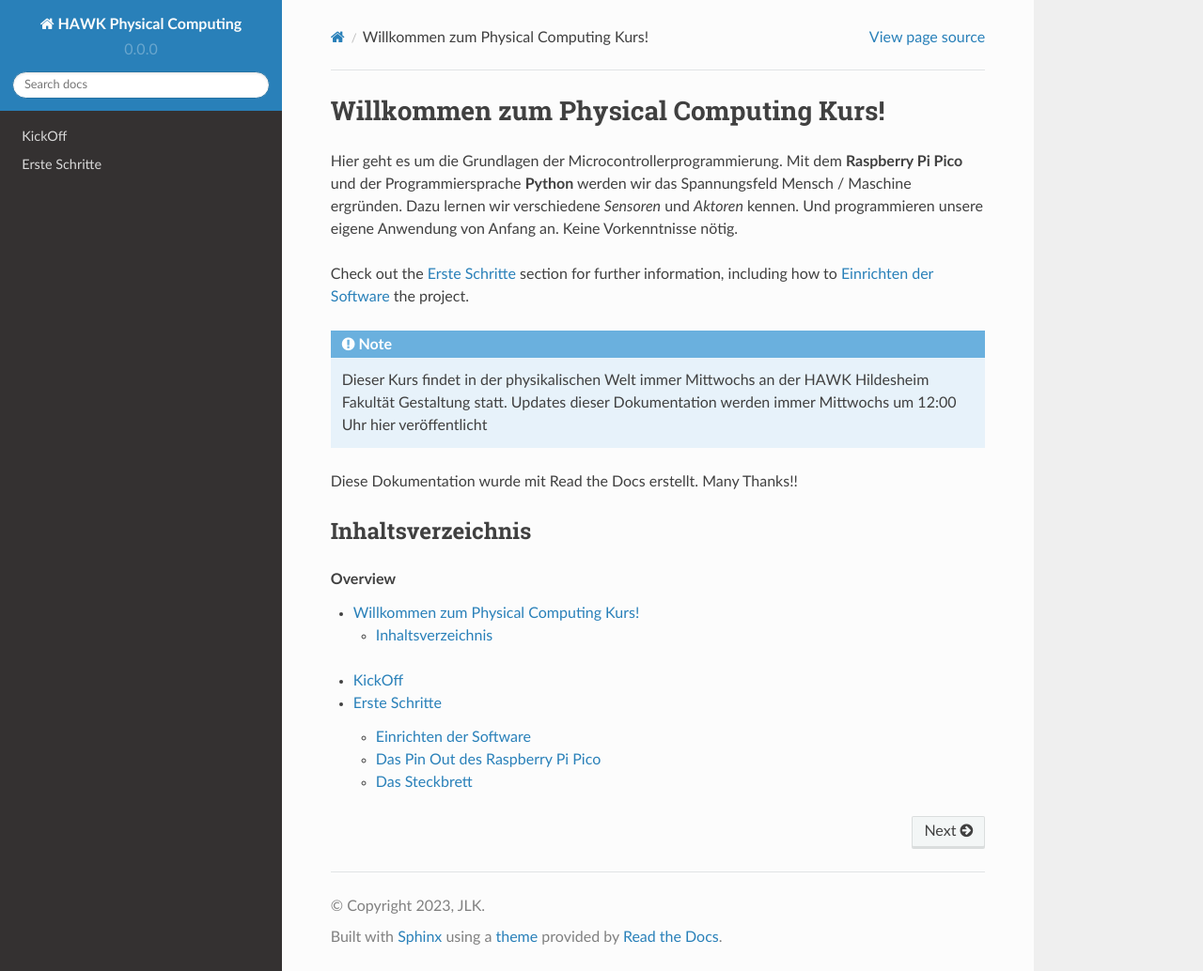
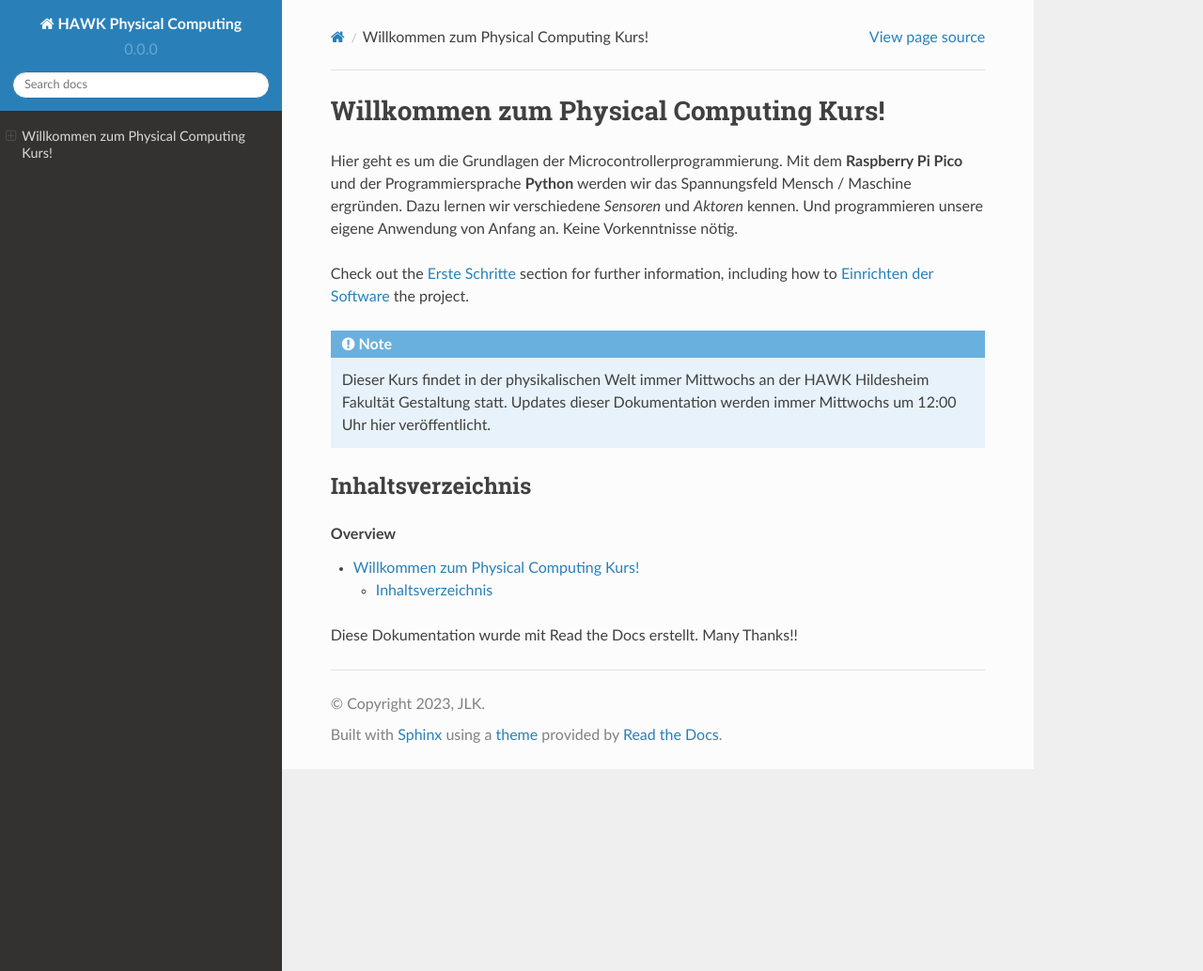
Before and after one commit to HAWK-Computing/physicalcomputing, a Sphinx documentation site: the page built from docs/index.rst, in a window 1280 px wide and 1034 px high. Shown: the whole window at 94% size. Built offline with Sphinx 7.4.7 and the Read the Docs theme 2.0.0, drawn with Linux system fonts in a browser that asks for light colours.

Commit message:
Update index.rst

```diff
--- a/docs/index.rst
+++ b/docs/index.rst
@@ -1,3 +1,7 @@
+.. meta::
+   :description: Physical Computing mit dem Pi Pico
+   :keywords: Sensor, Actor, Physicalcomputing, Programming, Prototyping
+
 Willkommen zum Physical Computing Kurs!
 ===================================
 
@@ -10,16 +14,14 @@
 
 .. note::
 
-   Dieser Kurs findet in der physikalischen Welt immer Mittwochs an der HAWK Hildesheim Fakultät Gestaltung statt.
-   Updates dieser Dokumentation werden immer Mittwochs um 12:00 Uhr hier veröffentlicht
+   Dieser Kurs findet in der physikalischen Welt immer Mittwochs an der HAWK Hildesheim Fakultät Gestaltung statt. Updates dieser Dokumentation werden immer Mittwochs um 12:00 Uhr hier veröffentlicht.
 
-Diese Dokumentation wurde mit Read the Docs erstellt. Many Thanks!!
+
 
 Inhaltsverzeichnis
 --------
 
 .. contents:: Overview
 
-.. toctree::
-   Kickoff
-   ErsteSchritte
+
+Diese Dokumentation wurde mit Read the Docs erstellt. Many Thanks!!
```
